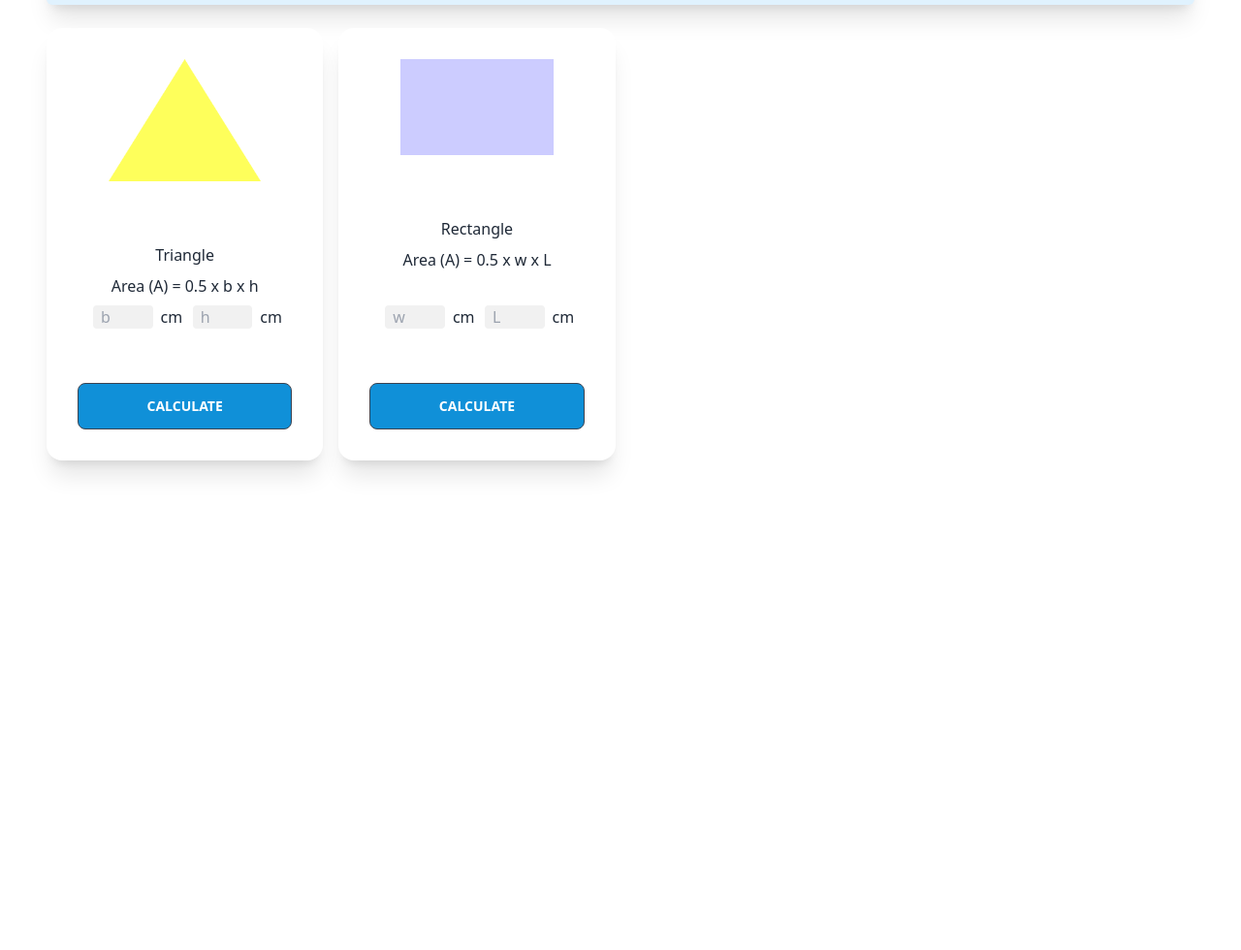
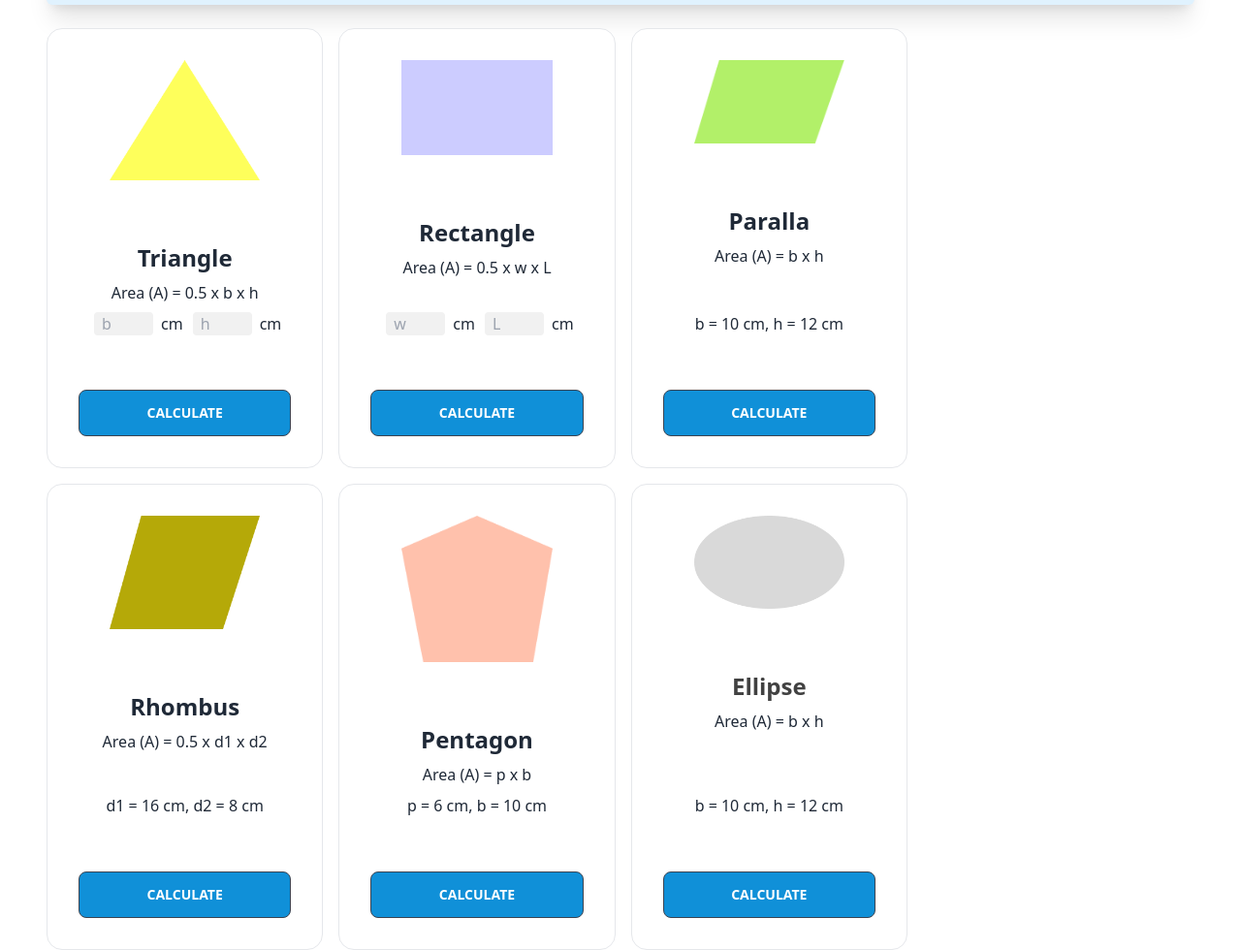
Before and after one commit to shahid1105/interactive-geometry-genius, a plain HTML site: page index.html in a window 1280 px wide. Shown: the part 94-1074 px from the top of the page at 97% size. Before the commit the page ends 800 px from the top, so only its background shows below. Drawn offline with nearby package versions, Linux system fonts and the light colour scheme.

Commit message:
addeded all card

```diff
--- a/index.html
+++ b/index.html
@@ -12,6 +12,7 @@
 
 <body>
     <header class="md:mx-12 lg:mx-12 md:px-12 lg:px-12 bg-sky-100 shadow-xl rounded-md">
+        <!-- navbar start -->
         <div class="navbar">
             <div class="flex-1">
               <a class="pb-2"><span class="font-bold text-[#111111] opacity-80 text-[30px]">Interactive</span><br> <span class="text-[20px] opacity-60">Geometry Genius</span></a>
@@ -20,14 +21,16 @@
                 <button class="bg-[#1090D8] font-bold text-xl text-white px-8 py-2.5 rounded-md">Blog</button>
             </div>
         </div>
+        <!-- navbar end -->
     </header>
     <main>
-        <section class="md:mx-12 lg:mx-12 mt-6">
+        <section class="md:mx-12 lg:mx-12 mt-6 flex flex-col md:flex-row lg:flex-row gap-4">
             <div class="w-full md:w-[75%] lg:w-[75%] gap-4 grid md:grid-cols-2 lg:grid-cols-3">
-                <div class="card w-full bg-base-100 shadow-xl">
+                <!-- first card start -->
+                <div class="card w-full bg-base-100 border-solid border-[1px]">
                     <figure><img class="py-8 px-16" src="images/triangle.png" alt="Triangle" /></figure>
                     <div class="card-body">
-                      <h2 class="text-center">Triangle</h2>
+                      <h2 class="text-center text-2xl font-bold text-[#414141">Triangle</h2>
                       <p class="text-center">Area (A) = 0.5 x b x h</p>
                       <div class="inline-flex mb-12 pl-4">
                         <input class="bg-[#F1F1F1] px-2 w-[30%] rounded" type="text" placeholder="b">
@@ -39,11 +42,14 @@
                         <button class="btn bg-[#1090D8] hover:bg-[#1080D8] w-full">Calculate</button>
                       </div>
                     </div>
-                  </div>
-                  <div class="card w-full bg-base-100 shadow-xl">
+                </div>
+                <!-- first card end-->
+
+                <!-- second card start -->
+                <div class="card w-full bg-base-100 border-solid border-[1px]">
                     <figure><img class="py-8 px-16" src="images/rectangle.png" alt="Rectangle" /></figure>
                     <div class="card-body">
-                      <h2 class="text-center">Rectangle</h2>
+                      <h2 class="text-center text-2xl font-bold text-[#414141">Rectangle</h2>
                       <p class="text-center">Area (A) = 0.5 x w x L</p>
                       <div class="inline-flex mb-12 pl-4">
                         <input class="bg-[#F1F1F1] px-2 w-[30%] rounded" type="text" placeholder="w">
@@ -55,8 +61,72 @@
                         <button class="btn bg-[#1090D8] hover:bg-[#1080D8] w-full">Calculate</button>
                       </div>
                     </div>
-                  </div>
-            </div>
+                </div>
+                <!-- second card end -->
+
+                <!-- third card start -->
+                <div class="card w-full bg-base-100 border-solid border-[1px]">
+                    <figure><img class="py-8 px-16" src="images/parallelogram.png" alt="Parallelogram" /></figure>
+                    <div class="card-body">
+                      <h2 class="text-center text-2xl font-bold text-[#414141">Paralla</h2>
+                      <p class="text-center">Area (A) = b x h</p>
+                      <div class="inline-flex mb-12">
+                        <p class="text-center">b = 10 cm, h = 12 cm</p>
+                      </div>
+                      <div class="card-actions text-center">
+                        <button class="btn bg-[#1090D8] hover:bg-[#1080D8] w-full">Calculate</button>
+                      </div>
+                    </div>
+                </div>
+                <!-- third card end -->
+
+                <!-- fourth card start -->
+                <div class="card w-full bg-base-100 border-solid border-[1px]">
+                    <figure><img class="py-8 px-16" src="images/rhombus.png" alt="Rhombus" /></figure>
+                    <div class="card-body">
+                      <h2 class="text-center text-2xl font-bold text-[#414141">Rhombus</h2>
+                      <p class="text-center">Area (A) = 0.5 x d1 x d2</p>
+                      <div class="inline-flex mb-12">
+                        <p class="text-center">d1 = 16 cm, d2 = 8 cm</p>
+                      </div>
+                      <div class="card-actions text-center">
+                        <button class="btn bg-[#1090D8] hover:bg-[#1080D8] w-full">Calculate</button>
+                      </div>
+                    </div>
+                </div>
+                <!-- fourth card end -->
+
+                <!-- fifth card start -->
+                <div class="card w-full bg-base-100 border-solid border-[1px]">
+                    <figure><img class="py-8 px-16" src="images/pentagon.png" alt="Pentagon" /></figure>
+                    <div class="card-body">
+                      <h2 class="text-center text-2xl font-bold text-[#414141">Pentagon</h2>
+                      <p class="text-center">Area (A) = p x b</p>
+                      <div class="inline-flex mb-12">
+                        <p class="text-center">p = 6 cm, b = 10 cm</p>
+                      </div>
+                      <div class="card-actions text-center">
+                        <button class="btn bg-[#1090D8] hover:bg-[#1080D8] w-full">Calculate</button>
+                      </div>
+                    </div>
+                </div>
+                <!-- fifth card end -->
+
+                <!-- sixth card start -->
+                <div class="card w-full bg-base-100 border-solid border-[1px]">
+                    <figure><img class="py-8 px-16" src="images/ellipse.png" alt="Ellipse" /></figure>
+                    <div class="card-body">
+                      <h2 class="text-center text-2xl font-bold text-[#414141]">Ellipse</h2>
+                      <p class="text-center">Area (A) = b x h</p>
+                      <div class="inline-flex mb-12">
+                        <p class="text-center">b = 10 cm, h = 12 cm</p>
+                      </div>
+                      <div class="card-actions text-center">
+                        <button class="btn bg-[#1090D8] hover:bg-[#1080D8] w-full">Calculate</button>
+                      </div>
+                    </div>
+                </div>
+                <!-- sixth card end -->
         </section>
     </main>
 </body>
```
